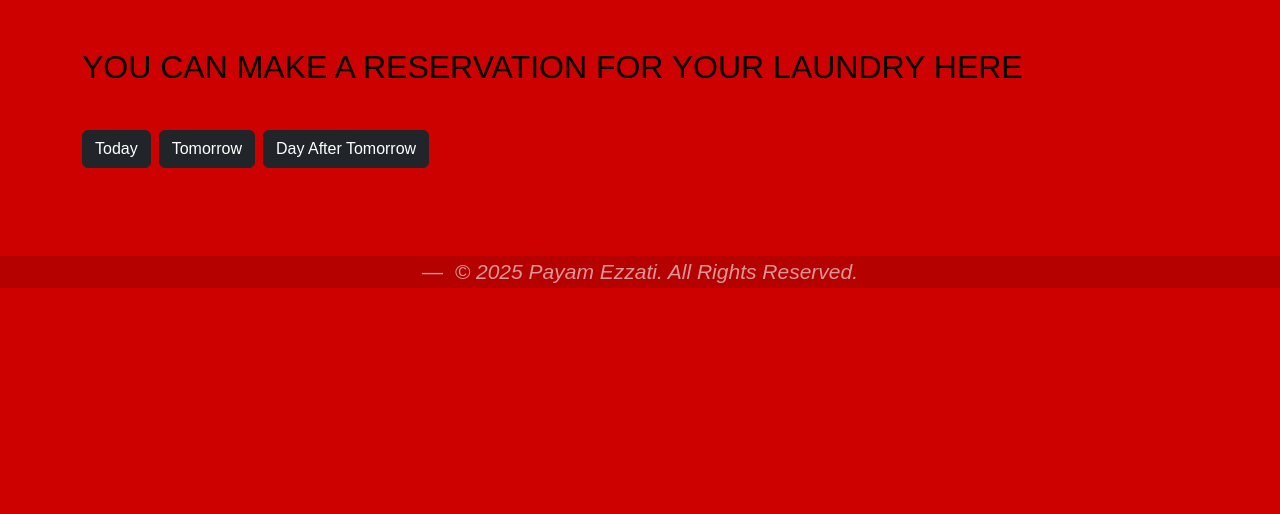
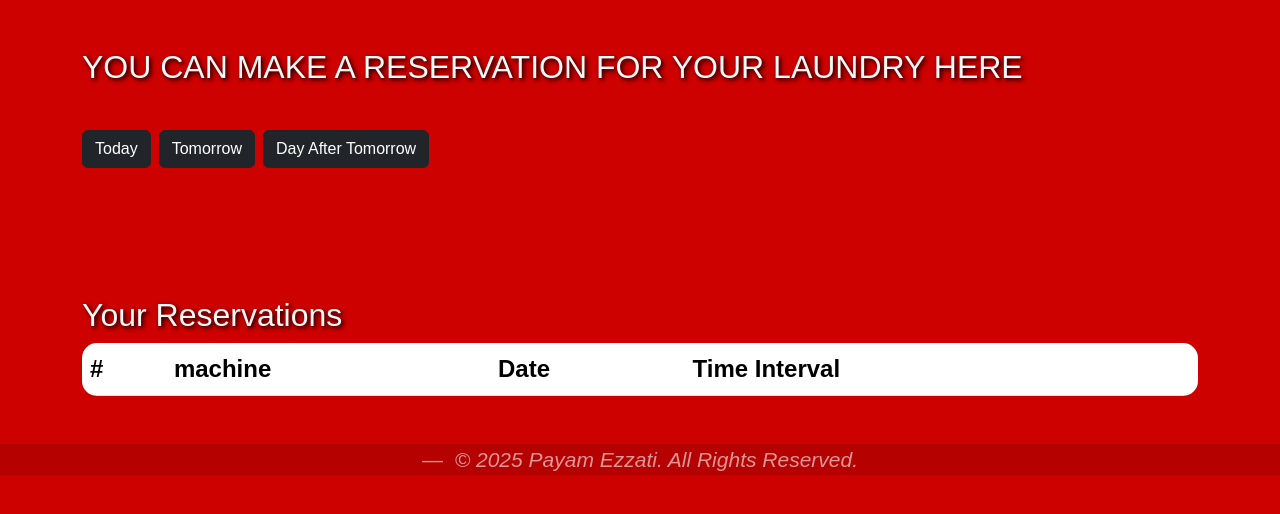
Before and after one commit to Payamez/dorm-app, a Flask app: page /laundry in a window 1280 px wide. Shown: the part 98-612 px from the top of the page. Run offline with Flask 3, Linux system fonts and the light colour scheme; a user stored in the database is signed in; data comes from the database, SQL or seed files in the repository; both versions use the stored data as it was after the commit; lists and menus that the app fills with data are empty; some libraries are stand-ins or nearby versions.

Commit message:
explain your change

```diff
--- a/app.py
+++ b/app.py
@@ -3,7 +3,7 @@ import sqlite3
 from flask import Flask, flash, redirect, render_template, request, session,g
 from flask_session import Session
 from werkzeug.security import check_password_hash, generate_password_hash
-from helpers import apology, login_required
+from helpers import apology, login_required, is_it_passed
 from helpers import dormitories, dormitory_names, laundry_time_intervals
 from sql import init_db
 from datetime import date,timedelta,datetime
@@ -286,16 +286,19 @@ def laundry(day):
     if request.method == "POST":
         db = get_db()
         if day == "today":
-             selected_date = date.today()
+            selected_date = date.today()
         elif day == "tomorrow":
-           selected_date = date.today() + timedelta(days=1)
+            selected_date = date.today() + timedelta(days=1)
         elif day == "after_tomorrow":
-              selected_date = date.today() + timedelta(days=2)
+            selected_date = date.today() + timedelta(days=2)
         machine_id = request.form.get("machine_id")
+        machine_status = db.execute("SELECT status from laundry_machines WHERE id = (?)",(machine_id,)).fetchone()
+        if not machine_status or machine_status["status"] == "broken":
+            return apology("somehow you have booked from a broken machine, if you are not a hacker, please contact us regard the topic")
+
         time_id = request.form.get("time_id")
         other_reservations = db.execute("SELECT * from laundry_requests WHERE user_id = (?) and date BETWEEN (?) and (?)",
-                                        (session['user_id'],date.today(),date.today() + timedelta(days=2))
-                    ).fetchall()
+                                        (session['user_id'],date.today(),date.today() + timedelta(days=2))).fetchall()
         if len(other_reservations) > 3:
             return apology("you can only reserve 3 times in 3 days :(")
         try:
@@ -309,6 +312,7 @@ def laundry(day):
             return apology("it is alreaday reserved :(")
         return redirect("/laundry")
     else:
+        #building info for card-grid
         if day == "today":
              selected_date = date.today()
         elif day == "tomorrow":
@@ -317,7 +321,7 @@ def laundry(day):
               selected_date = date.today() + timedelta(days=2)
         db = get_db()
         laundry_machines = db.execute(
-            "SELECT * FROM laundry_machines WHERE dorm = (?) and status ='working'",(session['dorm'],)
+            "SELECT * FROM laundry_machines WHERE dorm = (?)",(session['dorm'],)
         ).fetchall()
         # I should have store dorm_id in session not name :(
         dorm_row = db.execute(
@@ -332,17 +336,34 @@ def laundry(day):
              availability_dict[machine["id"]] = {}
              for time in laundry_time_intervals:
                 starting_time = int(laundry_time_intervals[time][0:2])
-                now = datetime.now()
-                current_hour = now.hour
-                if day == "today" and current_hour >= starting_time:
+                if is_it_passed(date.today(),starting_time):
                     availability_dict[machine["id"]][time] = 2 #passed :(
                 else:
                     availability_dict[machine["id"]][time] = 1 #spot is free
 
         for r in requests:
-            availability_dict[r["machine_id"]][r["time_interval_id"]] = 0 #available
+            if r["machine_id"] in availability_dict:
+                availability_dict[r["machine_id"]][r["time_interval_id"]] = 0 #available
 
-        return render_template("laundry.html",intervals = laundry_time_intervals,machines=laundry_machines,availability=availability_dict,)
+        # building users all past/current reservation table
+        user_requests = db.execute(
+            "SELECT r.id, r.date, r.time_interval_id, r.machine_id, m.machine_name,m.status FROM laundry_requests r JOIN laundry_machines m ON r.machine_id = m.id WHERE r.user_id = ? ORDER BY r.date DESC , r.time_interval_id DESC",(session["user_id"],)
+        ).fetchall()
+        return render_template("laundry.html",user_requests = user_requests, intervals = laundry_time_intervals,machines=laundry_machines,availability=availability_dict,is_it_passed=is_it_passed)
+
+@app.route("/cancel_reservation", methods=["POST"])
+def cancel_reservation():
+    request_id = request.form.get("request_id")
+    if not request_id:
+        return apology("error , try again")
+    db = get_db()
+    cursor = db.execute("DELETE FROM laundry_requests where id = ?",(request_id,))
+    db.commit()
+    if cursor.rowcount == 0:
+        apology("could not delete the reservation.")
+    return redirect("/laundry")
+
+
 @app.route("/add_machine", methods=["POST"])
 def add_machine():
     machine_name = request.form.get("machine_name")
--- a/helpers.py
+++ b/helpers.py
@@ -1,6 +1,6 @@
 from flask import redirect, render_template, session
 from functools import wraps
-
+from datetime import date,timedelta,datetime
 dormitory_names = [
     "Dormitory 1",
     "Dormitory 2",
@@ -92,3 +92,19 @@ def login_required(f):
         return f(*args, **kwargs)
 
     return decorated_function
+def is_it_passed(starting_date=None, starting_hour=None):
+    if isinstance(starting_date, str):
+        starting_date = datetime.strptime(starting_date, "%Y-%m-%d").date() #by default date is string from db
+    if isinstance(starting_hour, str):
+        starting_hour = int(starting_hour[0:2])
+    now = datetime.now()
+    current_date = now.date()
+
+    # If the date has passed, return True
+    if current_date > starting_date:
+        return 1
+    elif current_date == starting_date and starting_hour is not None:
+        # If the date is today, check the hour
+        if now.hour >= starting_hour:
+            return 1
+    return 0
--- a/static/styles.css
+++ b/static/styles.css
@@ -46,3 +46,25 @@ a:hover {
   color: #888888;      /* lighter gray */
   font-style: italic;   /* optional */
 }
+
+.disabled-card .card {
+  opacity: 0.8;
+  filter: grayscale(30%);
+  transition: opacity 150ms ease;
+  pointer-events: none;
+}
+
+.disabled-card .card-header {
+  color: #6c757d;
+  font-style: italic;
+  cursor: not-allowed;
+}
+
+.disabled-card .list-group-item {
+  background-color: #cececece;
+  color: #6c757d;
+  border-color: #e9ecef;
+}
+.card-body .list-group-item{
+  border-color: whitesmoke
+}
--- a/templates/laundry.html
+++ b/templates/laundry.html
@@ -6,7 +6,7 @@
 
 {% block main %}
     {%if session['role'] == "Student"%}
-    <h2 class = "h2">YOU CAN MAKE A RESERVATION FOR YOUR LAUNDRY HERE</h2>
+    <h2 class = "h2" style = "color: rgb(248, 248, 248);  text-shadow: 2px 2px 4px black;">YOU CAN MAKE A RESERVATION FOR YOUR LAUNDRY HERE</h2>
     <br>
 
       <div class="d-flex gap-2">
@@ -19,10 +19,10 @@
     <!-- Machine Card Example, I asked gpt for bootstap layout -->
    <div class="row g-3">
   {% for m in machines %}
-    <div class="col-12 col-md-6 col-lg-4 d-flex">
-      <div class="card shadow-sm w-100">
+    <div class="col-12 col-md-6 col-lg-4 d-flex {{ 'disabled-card' if m['status'] == 'broken' else '' }}">
+      <div class="card shadow-sm w-100" >
         <div class="card-header text-center fw-bold">
-          {{ m.machine_name }}
+          {{ m.machine_name }} {{'(Broken)' if m['status'] == 'broken'}}
         </div>
         <div class="card-body">
           <div class="list-group">
@@ -62,7 +62,62 @@
     </div>
   {% endfor %}
 </div>
+<br><br>
+<h2 style = "color: rgb(248, 248, 248);  text-shadow: 2px 2px 4px black;">Your Reservations</h2>
+<table class="table">
+  <thead>
+    <tr>
+      <th scope="col">#</th>
+      <th scope="col">machine</th>
+      <th scope="col">Date</th>
+      <th scope="col">Time Interval</th>
+      <th scope="col"></th>
+    </tr>
+  </thead>
+  <tbody>
+    {%for u in user_requests%}
+    <tr class="{{
+    'closed-text' if u['status'] == 'broken' else 'closed-text' if is_it_passed(u['date'], intervals[u['time_interval_id']]) else ''}}">
+      <th scope="row">{{loop.index}}</th>
+      <td>{{u['machine_name']}} {{'(machine is broken)' if u['status'] == 'broken' else '' }}</td>
+      <td> <span class="formatted-date" data-date="{{ u['date'] }}"></span> </td>
+      <td>{{intervals[u['time_interval_id']]}}</td>
+      <td>
+      {% if is_it_passed(u['date'], intervals[u['time_interval_id']]) %}
+        passed
+      {% else %}
+        <form method="POST" action="/cancel_reservation">
+          <input type="hidden" name="request_id" value="{{ u['id'] }}">
+          <button type="submit" class="btn btn-danger">Cancel Reservation</button>
+        </form>
+      {% endif %}
+</td>
+    </tr>
+    {%endfor%}
+  </tbody>
+</table>
+<script>
+document.querySelectorAll(".formatted-date").forEach(span => {
+    const rawDate = span.dataset.date;
+    const dateOnly = moment(rawDate, "YYYY-MM-DD");
+    const diffDays = dateOnly.startOf('day').diff(moment().startOf('day'), 'days');
 
+    let formatted;
+    if (diffDays === 0) {
+        formatted = "Today";
+    } else if (diffDays === 1) {
+        formatted = "Tomorrow";
+    } else if (diffDays === 2) {
+        formatted = "Day After Tomorrow";
+    } else if (diffDays === -1) {
+        formatted = "Yesterday";
+    } else {
+        formatted = dateOnly.format("DD/MM/YYYY");
+    }
+
+    span.textContent = formatted;
+});
+</script>
     {%else%}
         <form method = "POST" action ="/add_machine">
         <div class="mb-3 col-4" >
@@ -98,4 +153,5 @@
   </tbody>
 </table>
     {%endif%}
+
 {% endblock %}
```
Also changed, not shown: debug.py (+4 -4 lines), dormapp.db, 2 other files.
